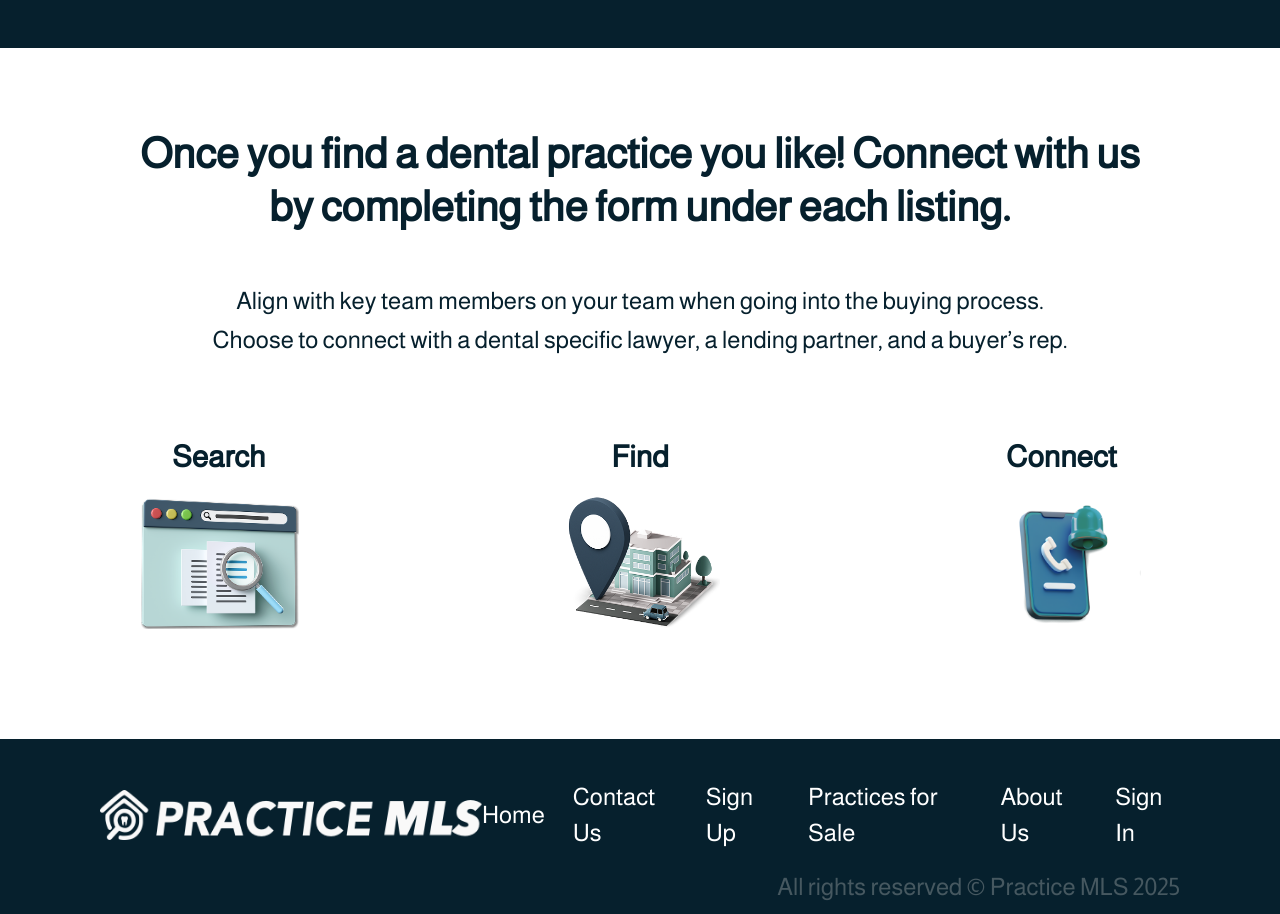
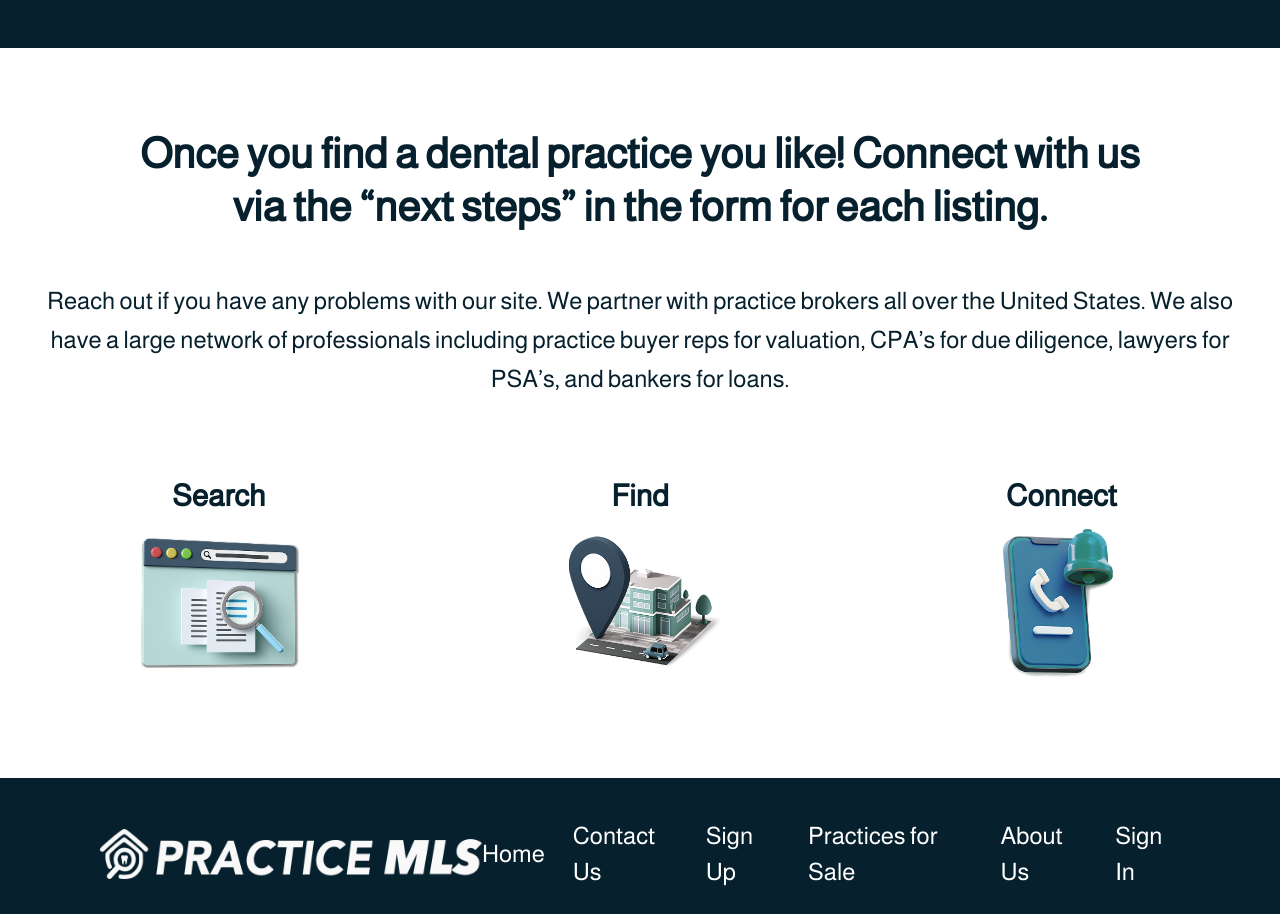
Before and after one commit to Dream10319/Practice-Finder-V2-revamp-master, a React (Vite) app in the folder client/: page /about-us in a window 1280 px wide. Shown: the part 940-1854 px from the top of the page. Built offline with nearby package versions, Linux system fonts and the light colour scheme; no server answers; what react-geocode would draw is missing.

Commit message:
update about us page

```diff
--- a/client/src/pages/AboutUs/index.tsx
+++ b/client/src/pages/AboutUs/index.tsx
@@ -47,13 +47,12 @@ const AboutPage: React.FC = () => {
         <div className="container mx-auto px-4 sm:px-6 lg:px-8 text-center">
           {/* Guidance sentence */}
           <h2 className="text-primary font-bold text-2xl sm:text-3xl md:text-[42px] leading-tight max-w-5xl mx-auto mb-8 sm:mb-10 md:mb-12">
-            Once you find a dental practice you like! Connect with us by completing the form under each listing.
+            Once you find a dental practice you like! Connect with us via the “next steps” in the form for each listing.
           </h2>
 
           {/* Supporting paragraph */}
           <p className="text-primary text-lg sm:text-xl md:text-2xl leading-relaxed font-normal mx-auto mb-10 sm:mb-12 md:mb-16">
-            Align with key team members on your team when going into the buying process. <br className="hidden sm:block" />
-            Choose to connect with a dental specific lawyer, a lending partner, and a buyer’s rep.
+            Reach out if you have any problems with our site. We partner with practice brokers all over the United States. We also have a large network of professionals including practice buyer reps for valuation, CPA’s for due diligence, lawyers for PSA’s, and bankers for loans.
           </p>
 
           <div className="grid grid-cols-1 md:grid-cols-3 gap-8 sm:gap-10 lg:gap-12 py-2 sm:py-4">
--- a/client/src/pages/State/index.tsx
+++ b/client/src/pages/State/index.tsx
@@ -115,7 +115,7 @@ const StatePage = () => {
   return (
     <div>
       <div className="max-w-[1440px] mx-auto py-10 max-[480px]:py-5">
-        <h1 className="text-5xl text-primary font-extrabold max-[480px]:text-2xl max-[480px]:px-2">
+        <h1 className="text-5xl text-primary font-extrabold max-[480px]:text-2xl max-[480px]:px-2 text-center">
           Dental Practices For Sale in {state}
         </h1>
       </div>
```
Also changed, not shown: client/src/assets/img/connect.png.
